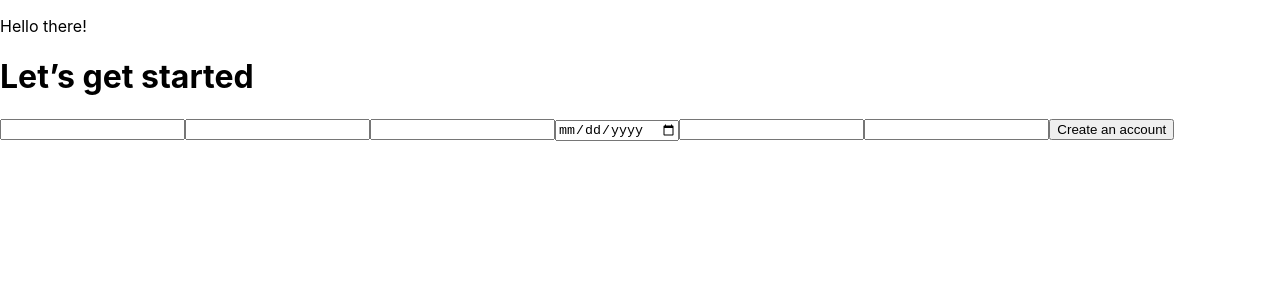
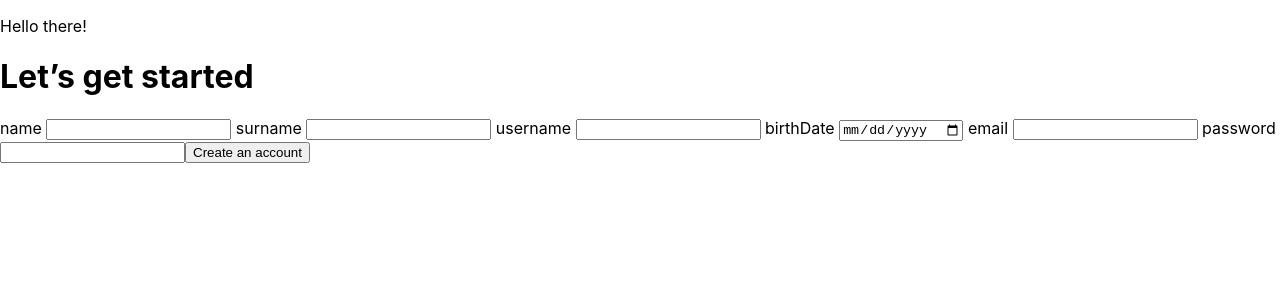
Before and after one commit to Anima-Tec/2021_Proyecto_Integrador_Equipo_1_Frontend, a React (Create React App) app: page /registro in a window 1280 px wide. Shown: the top 300 px of the page. Built offline with nearby package versions, Linux system fonts and the light colour scheme.

Commit message:
add logic login and signup

```diff
--- a/package.json
+++ b/package.json
@@ -3,6 +3,9 @@
   "version": "0.1.0",
   "private": true,
   "dependencies": {
+    "@fortawesome/fontawesome-svg-core": "^1.2.36",
+    "@fortawesome/free-solid-svg-icons": "^5.15.4",
+    "@fortawesome/react-fontawesome": "^0.1.15",
     "@testing-library/jest-dom": "^5.14.1",
     "@testing-library/react": "^11.2.7",
     "@testing-library/user-event": "^12.8.3",
@@ -11,6 +14,7 @@
     "prop-types": "^15.7.2",
     "react": "^17.0.2",
     "react-dom": "^17.0.2",
+    "react-hook-form": "^7.15.3",
     "react-router-dom": "^5.2.1",
     "react-scripts": "4.0.3",
     "web-vitals": "^1.1.2"
--- a/src/components/Login.jsx
+++ b/src/components/Login.jsx
@@ -1,24 +1,39 @@
-import React, { useState } from 'react';
+import React from 'react';
+import { useForm } from 'react-hook-form';
+import { FontAwesomeIcon } from '@fortawesome/react-fontawesome';
+import { faCoffee } from '@fortawesome/free-solid-svg-icons';
+import Input from './singleComponent/Input';
 import SessionController from '../networking/controllers/SessionController';
 
 const LogIn = () => {
-  const [username, setUsername] = useState('');
-  const [password, setPassword] = useState('');
+  const { register, handleSubmit, formState: { errors } } = useForm();
 
-  const handleSubmit = (e) => {
-    e.preventDefault();
-    SessionController.login(username, password);
+  const onSubmit = (data) => {
+    console.log(data);
+    SessionController.login(
+      data.username,
+      data.password,
+    );
   };
 
   return (
     <div>
-      <p>
-        Welcome back!
-      </p>
-      <h1>Please. Log In</h1>
-      <form onSubmit={handleSubmit}>
-        <input type="text" name="username" value={username} onChange={(e) => setUsername(e.target.value)} />
-        <input type="password" name="password" value={password} onChange={(e) => setPassword(e.target.value)} />
+      <div>
+        <p>
+          Welcome back!
+        </p>
+        <h1>Please. Log In</h1>
+      </div>
+      <form onSubmit={handleSubmit(onSubmit)}>
+        <div className="input-container">
+          <Input label="username" register={register} required icon />
+          {errors.username?.type === 'required' && 'username is required'}
+        </div>
+        <div className="input-container">
+          <FontAwesomeIcon icon={faCoffee} />
+          <Input label="password" type="password" register={register} required icon />
+          {errors.password?.type === 'required' && 'password is required'}
+        </div>
         <button type="submit">
           Continue
           {'>'}
--- a/src/components/SignUp.jsx
+++ b/src/components/SignUp.jsx
@@ -1,18 +1,22 @@
-import React, { useState } from 'react';
+/* eslint-disable react/jsx-props-no-spreading */
+import React from 'react';
+import { useForm } from 'react-hook-form';
+import Input from './singleComponent/Input';
 import SessionController from '../networking/controllers/SessionController';
-import Input from './singleComponent/Input';
 
 const SignUp = () => {
-  const [name, setName] = useState('');
-  const [surname, setSurname] = useState('');
-  const [username, setUsername] = useState('');
-  const [birthDate, setBirthDate] = useState('');
-  const [email, setEmail] = useState('');
-  const [password, setPassword] = useState('');
+  const { register, handleSubmit, formState: { errors } } = useForm();
 
-  const handleSubmit = (e) => {
-    e.preventDefault();
-    SessionController.Signup(name, surname, username, birthDate, email, password);
+  const onSubmit = (data) => {
+    console.log(data);
+    SessionController.Signup(
+      data.name,
+      data.surname,
+      data.username,
+      data.birthDate,
+      data.email,
+      data.password,
+    );
   };
 
   return (
@@ -21,14 +25,27 @@ const SignUp = () => {
         Hello there!
       </p>
       <h1>Let’s get started</h1>
-      <form onSubmit={handleSubmit}>
-        <Input type="text" name="name" />
-        <Input type="text" name="surname" />
-        <Input type="text" name="username" />
-        <Input type="date" name="birthDate" />
-        <Input type="email" name="email" />
-        <Input type="password" name="password" />
-        <button type="button">
+      <form onSubmit={handleSubmit(onSubmit)}>
+
+        <Input label="name" register={register} required />
+        {errors.name?.type === 'required' && 'name is required'}
+
+        <Input label="surname" register={register} required />
+        {errors.surname?.type === 'required' && 'surname is required'}
+
+        <Input label="username" register={register} required />
+        {errors.username?.type === 'required' && 'username is required'}
+
+        <Input label="birthDate" type="date" register={register} required />
+        {errors.birthDate?.type === 'required' && 'Birth date is required'}
+
+        <Input label="email" type="email" register={register} required />
+        {errors.email?.type === 'required' && 'email is required'}
+
+        <Input label="password" type="password" register={register} required />
+        {errors.password?.type === 'required' && 'password is required'}
+
+        <button type="submit">
           Create an account
         </button>
       </form>
--- a/src/components/singleComponent/Input.jsx
+++ b/src/components/singleComponent/Input.jsx
@@ -1,30 +1,36 @@
+/* eslint-disable jsx-a11y/label-has-associated-control */
+/* eslint-disable react/jsx-props-no-spreading */
 /* eslint-disable no-undef */
 import React from 'react';
 import PropTypes from 'prop-types';
 
-function Input({
-  name, type, value, funcion,
-}) {
-  return (
-    <input
-      type={type}
-      name={name}
-      value={value}
-      onChange={funcion}
-    />
-  );
-}
+const Input = ({
+  label, register, required, type, icon,
+}) => (
+  <>
+    {icon ? <input type={type} {...register(label, { required })} /> : (
+      <>
+        {' '}
+        <label>{label}</label>
+        {' '}
+        <input type={type} {...register(label, { required })} />
+      </>
+    )}
+
+  </>
+);
 
 Input.defaultProps = {
   type: 'text',
-  value: '',
+  icon: false,
 };
 
 Input.propTypes = {
-  name: PropTypes.string.isRequired,
+  label: PropTypes.string.isRequired,
+  register: PropTypes.string.isRequired,
+  required: PropTypes.bool.isRequired,
   type: PropTypes.string,
-  value: PropTypes.string,
-  funcion: PropTypes.func.isRequired,
+  icon: PropTypes.bool,
 };
 
 export default Input;
```
Also changed, not shown: 1 other file (tests, documents, lock files or other folders).
